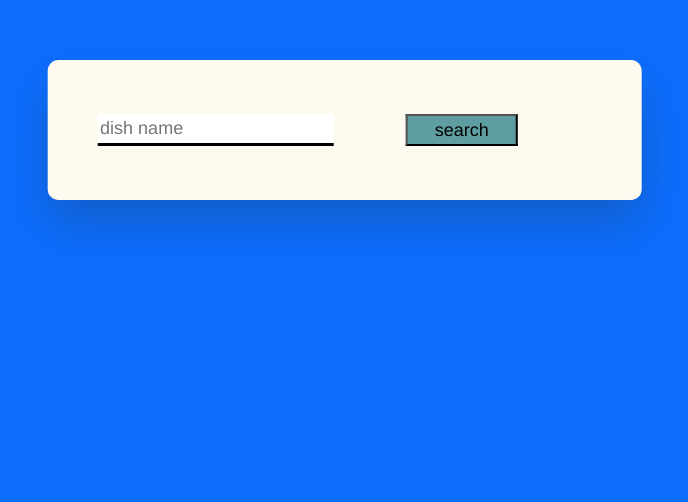
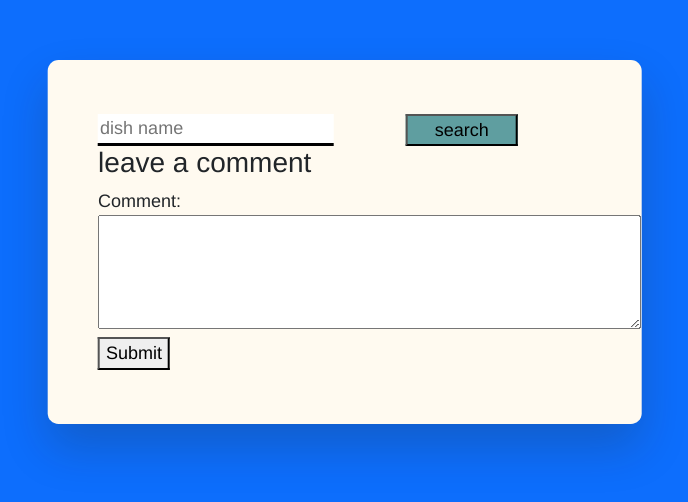
Before and after one commit to MalualM/project1, a plain HTML site: page index.html in a window 1280 px wide. Shown: the part 120-622 px from the top of the page, without its empty margins (389-1077 px from the left). Drawn offline with nearby package versions, Linux system fonts and the light colour scheme; a web font is replaced by a local one.

Commit message:
a form created for comments and questions

```diff
--- a/index.html
+++ b/index.html
@@ -15,6 +15,12 @@
             <button id="search-btn">search</button>
         </div>
         <div id="result"></div>
+        <h3> leave a comment</h3>
+        <form id="comment-form">
+            <label for="comment">Comment:</label><br>
+            <textarea id="comment" name="comment" rows="4" cols="50" required></textarea><br>
+            <button type="submit">Submit</button>
+        </form>
     </div>
     <script src="./app.js"></script>
 </body>
```
Also changed, not shown: app.js (line endings or trailing spaces).
